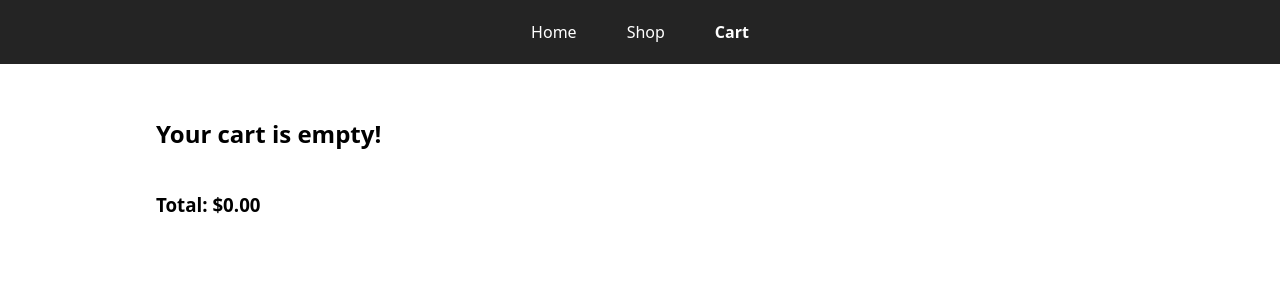
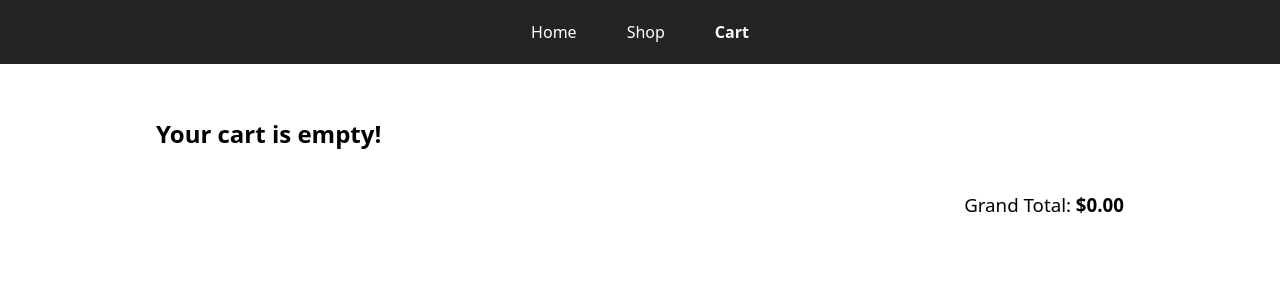
Before and after one commit to Lyarc79/Shopping-Cart, a React (Vite) app: page /cart in a window 1280 px wide. Shown: the top 300 px of the page. Built offline with nearby package versions, Linux system fonts and the light colour scheme.

Commit message:
Edit total price in cart

```diff
--- a/src/pages/Cart.jsx
+++ b/src/pages/Cart.jsx
@@ -34,7 +34,9 @@ export default function Cart() {
           ))}
         </div>
       )}
-      <h3>Total: ${grandTotal.toFixed(2)}</h3>
+      <h3 className={styles.grandTotal}>
+        Grand Total: <span>${grandTotal.toFixed(2)}</span>
+      </h3>
     </div>
   );
 }
--- a/src/pages/Cart.module.css
+++ b/src/pages/Cart.module.css
@@ -36,3 +36,12 @@
   flex: 1;
   text-align: right;
 }
+
+.grandTotal {
+  text-align: right;
+  font-weight: 300;
+}
+
+.grandTotal span {
+  font-weight: bold;
+}
```
